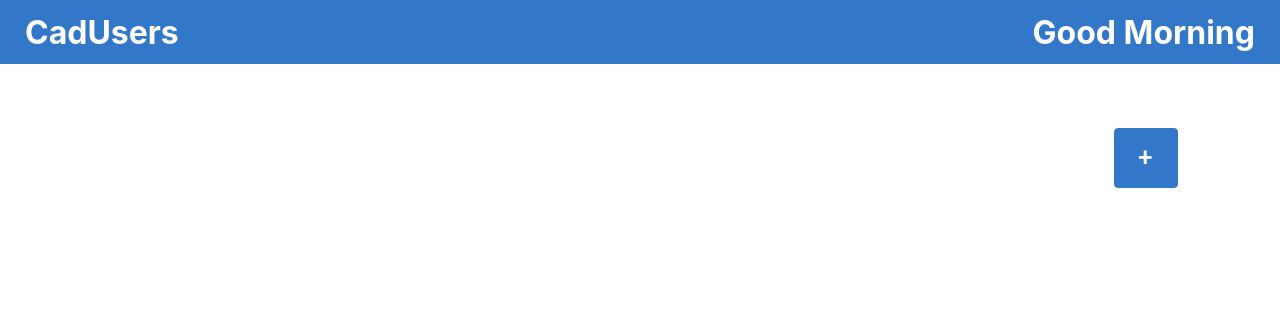
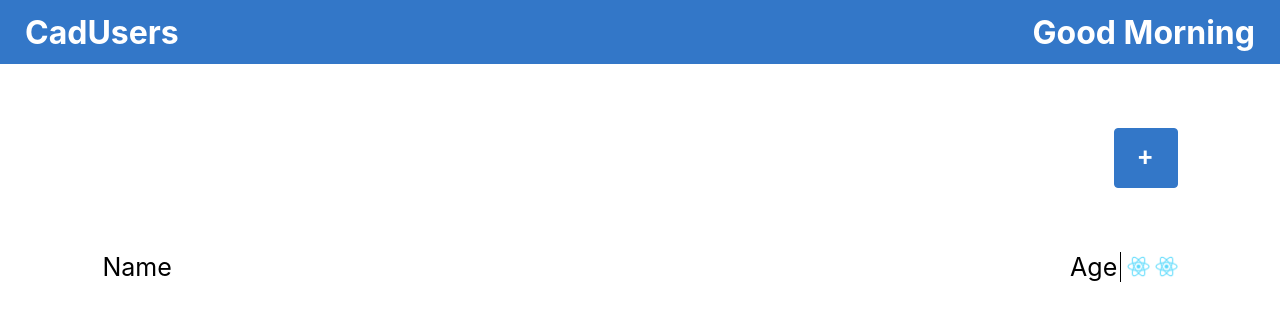
Before and after one commit to Godnelson/CadUsers, a React (Create React App) app in the folder frontend/: page / in a window 1280 px wide. Shown: the top 320 px of the page. Built offline with nearby package versions, Linux system fonts and the light colour scheme.

Commit message:
list_item_created

```diff
--- a/frontend/src/components/List/index.js
+++ b/frontend/src/components/List/index.js
@@ -1,12 +1,39 @@
 import React from "react";
-import { AddButton, ButtonContainer } from "./styles";
+import {
+  AddButton,
+  ButtonContainer,
+  ListAge,
+  ListBox,
+  ListContainer,
+  ListItem,
+  ListItemLeftContainer,
+  ListName,
+  ListOptions,
+  ListOptionsIcons,
+} from "./styles";
 
-export default () =>{
-    return(
-        <ButtonContainer>
-            <AddButton >
-                +
-            </AddButton>
-        </ButtonContainer>
-    )
-}
+export default () => {
+  return (
+    <ListContainer>
+      <ButtonContainer>
+        <AddButton>+</AddButton>
+      </ButtonContainer>
+      <ListBox>
+        <ListItem>
+          <ListName>Name</ListName>
+          <ListItemLeftContainer>
+            <ListAge>Age</ListAge>
+            <ListOptions>
+                <ListOptionsIcons>
+                    <img src={"logo192.png"} width={'100%'}/>
+                </ListOptionsIcons>
+                <ListOptionsIcons>
+                    <img src={"logo192.png"} width={'100%'}/>
+                </ListOptionsIcons>
+            </ListOptions>
+          </ListItemLeftContainer>
+        </ListItem>
+      </ListBox>
+    </ListContainer>
+  );
+};
--- a/frontend/src/components/List/styles.js
+++ b/frontend/src/components/List/styles.js
@@ -1,5 +1,13 @@
 import styled from "@emotion/styled";
 import { Button } from "@mui/material";
+
+export const ListContainer = styled.div`
+    display: flex;
+    flex-wrap: wrap;
+    justify-content: center;
+    align-items: center;
+    width: 100%;
+`
 
 export const ButtonContainer = styled.div`
     display: flex;
@@ -21,3 +29,60 @@ export const AddButton = styled(Button)({
         backgroundColor:'#FFF',
     }
 })
+
+export const ListBox = styled.div`
+    display: flex;
+    align-items: center;
+    justify-content: center;
+    width: 100%;
+    margin-top: 8vh;
+    box-sizing: border-box;
+    padding-left: 8vw;
+    padding-right: 8vw;
+`
+
+export const ListItem = styled.div`
+    display: flex;
+    align-items: center;
+    justify-content: space-between;
+    width: 100%;
+`
+
+export const ListName = styled.div`
+    display: flex;
+    align-items: center;
+    justify-content: flex-start;
+    font-size: 25px;
+    width: 10%;
+`
+
+export const ListItemLeftContainer = styled.div`
+    display: flex;
+    align-items: center;
+    justify-content: space-between;
+    font-size: 25px;
+    width: 10%;
+`
+
+export const ListAge = styled.div`
+    display: flex;
+    align-items: center;
+    justify-content: flex-start;
+    border-right: 1px solid black;
+    margin-right: 0.5vw;
+    font-size: 25px;
+    width: 49%;
+`
+
+export const ListOptions = styled.div`
+    display: flex;
+    align-items: center;
+    justify-content: space-between;
+    width: 50%;
+`
+
+export const ListOptionsIcons = styled.div`
+    display: flex;
+    align-items: center;
+    width: 45%;
+`
```
